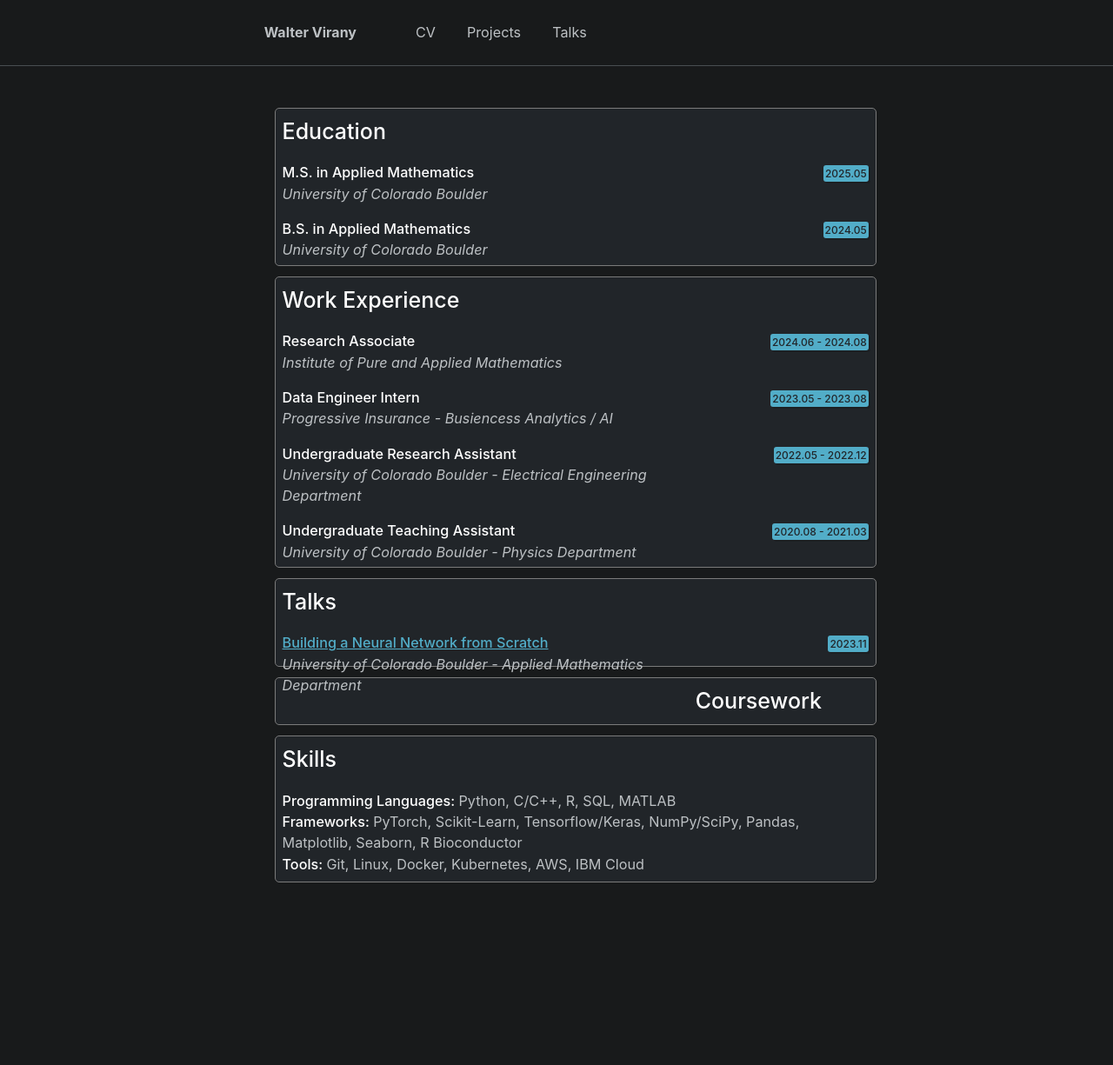
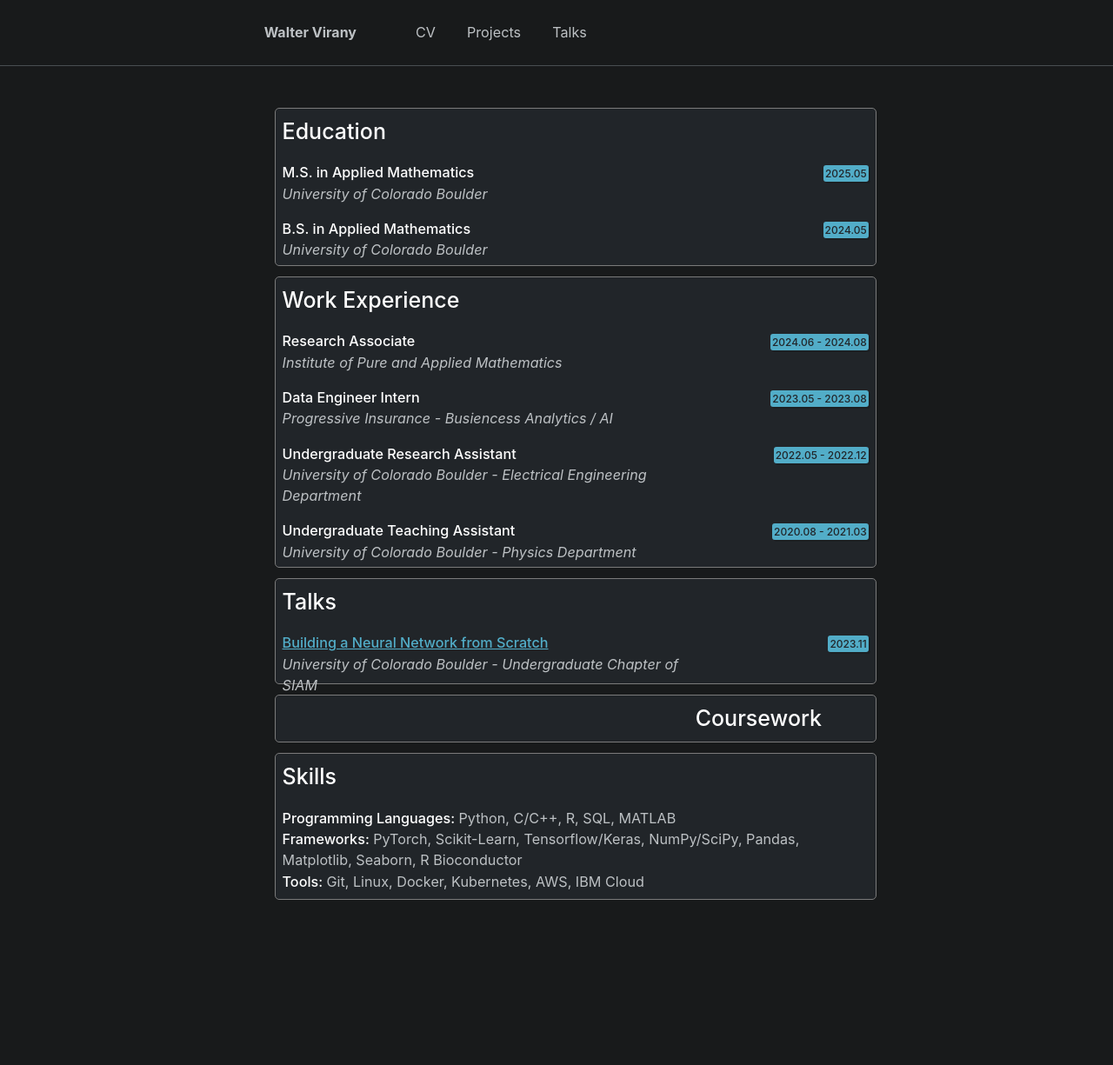
Before and after one commit to wvirany/wvirany.github.io, a Jekyll site: the page built from _pages/cv.html, in a window 1280 px wide. Shown: the whole page at 87% size. Built offline with Jekyll 4.4.1, drawn with Linux system fonts in a browser that asks for light colours.

Commit message:
Update cv.html

```diff
--- a/_pages/cv.html
+++ b/_pages/cv.html
@@ -154,14 +154,14 @@ div.cv {
 
     -->
 
-    <div class="cv" style="height:100px;">
+    <div class="cv" style="height:120px;">
         <div style="font-size:25px; font-weight:450; padding:8px; color:white;">Talks</div>
         <div>
         <div class="row">
             <div class="column left">
                 <a href="/talks/building_neural_net" style="font-weight: 450;">Building a Neural Network from Scratch</a>
                 <br>
-                <i>University of Colorado Boulder - Applied Mathematics Department</i>
+                <i>University of Colorado Boulder - Undergraduate Chapter of SIAM</i>
             </div>
             <div class="column right">
                 <span class="label date">2023.11</span>
```
